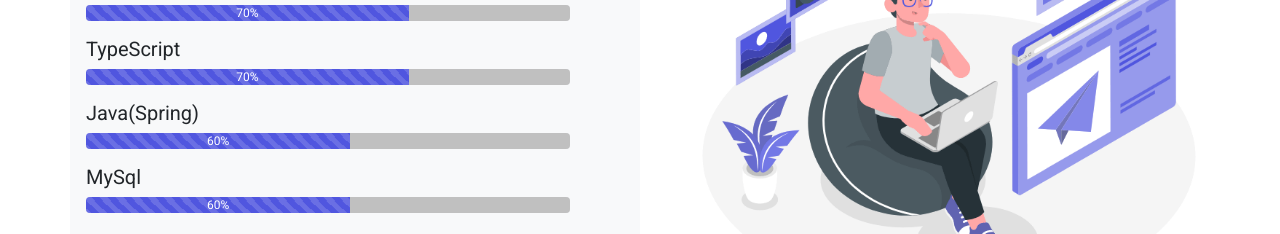
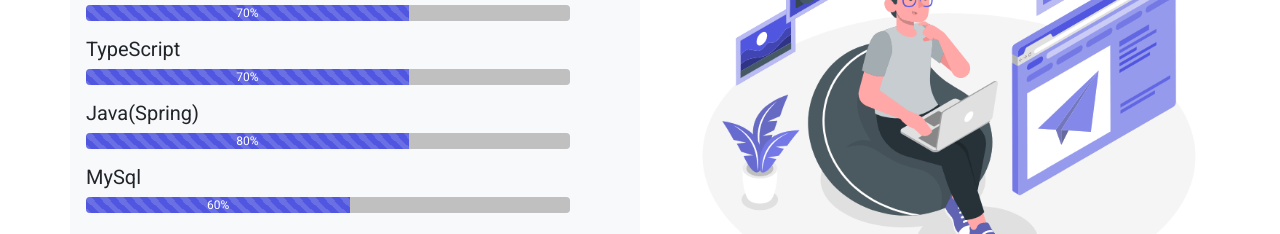
Before and after one commit to AlexisK616/My-Portfolio, a plain HTML site: page index.html in a window 1280 px wide. Shown: the part 1521-1755 px from the top of the page. Drawn offline with nearby package versions, Linux system fonts and the light colour scheme.

Commit message:
Update index.html

```diff
--- a/index.html
+++ b/index.html
@@ -234,12 +234,12 @@
               <div
                 class="progress-bar progress-bar-striped progress-bar-animated"
                 role="progressbar"
-                style="width: 120% !important; background-color: #5056df"
+                style="width: 200% !important; background-color: #5056df"
                 aria-valuenow="90"
                 aria-valuemin="0"
                 aria-valuemax="150"
               >
-                60%
+                80%
               </div>
               <div
                 class="progress-bar"
```
